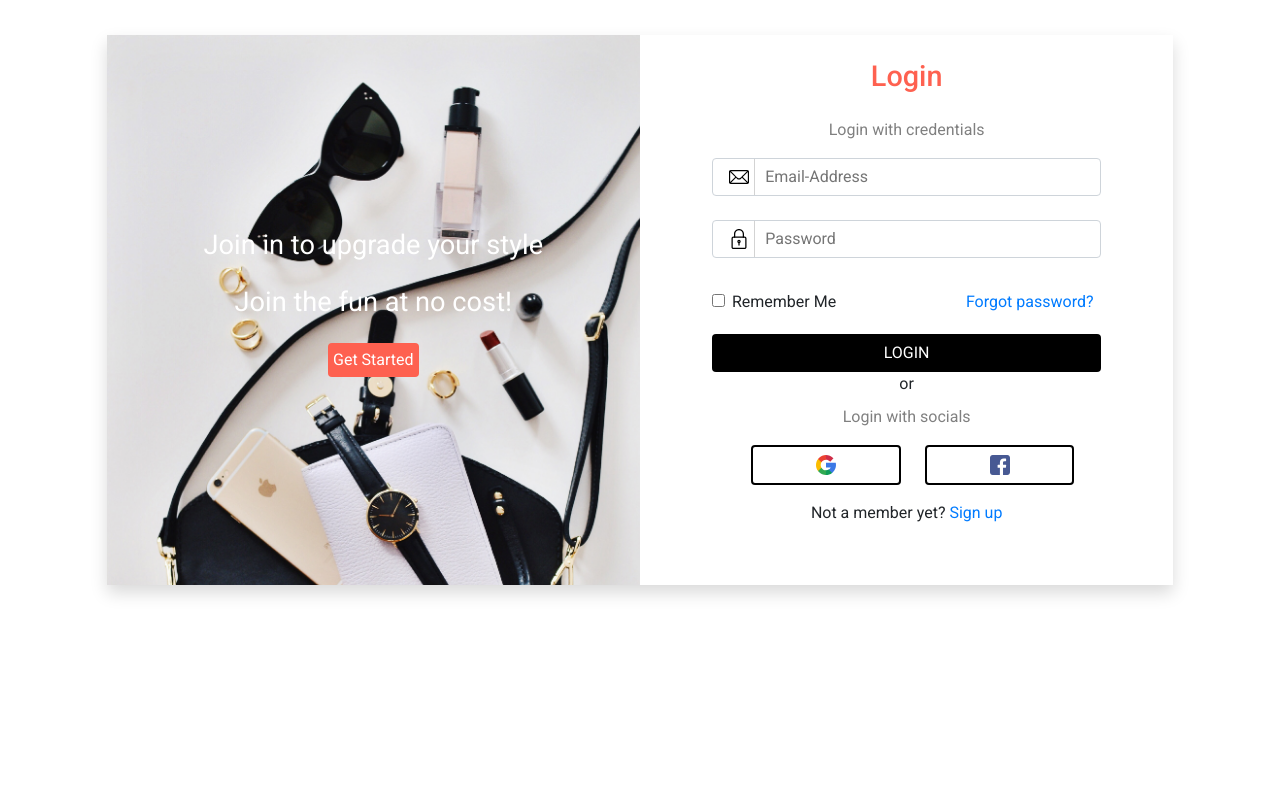
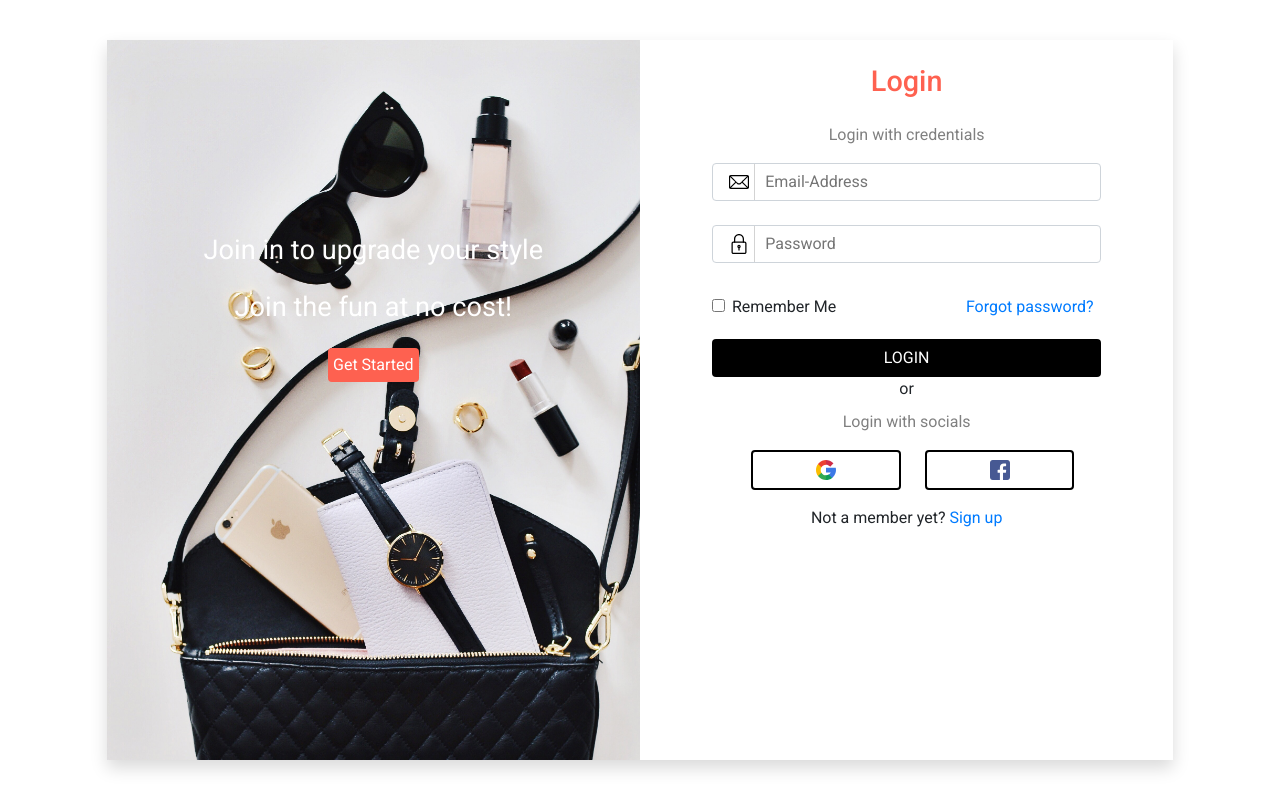
Before and after one commit to Adenikym/styleest-form, a Vue app: page / in a window 1280 px wide. Built offline with nearby package versions, Linux system fonts and the light colour scheme.

Commit message:
new change

```diff
--- a/src/views/login.vue
+++ b/src/views/login.vue
@@ -91,8 +91,8 @@ export default {
 <style scoped>
 
   .form-box{
-    height:550px;
-     margin-top:35px;
+    height:90vh;
+    margin-top:5vh ;
   }
 
    @media only screen and (max-width:570px){
--- a/src/views/register.vue
+++ b/src/views/register.vue
@@ -77,8 +77,8 @@ export default {
 
 
   .form-box{
-    height:550px;
-    margin-top:35px ;
+    height:90vh;
+    margin-top:5vh ;
   }
 
   @media only screen and (max-width:570px){
```
